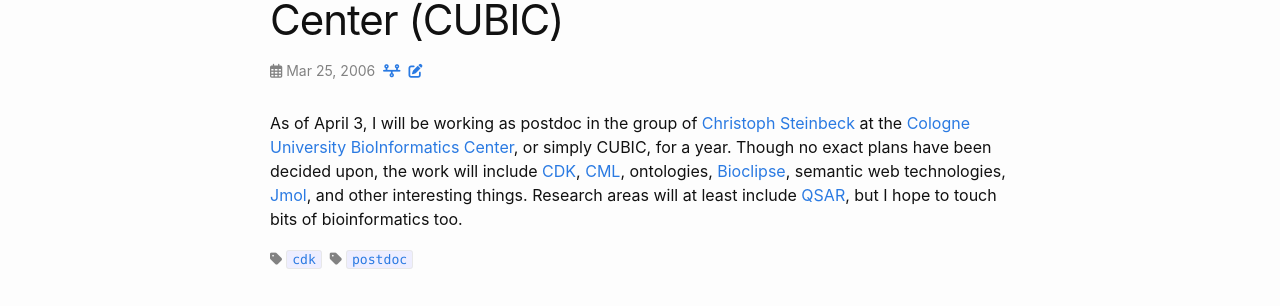
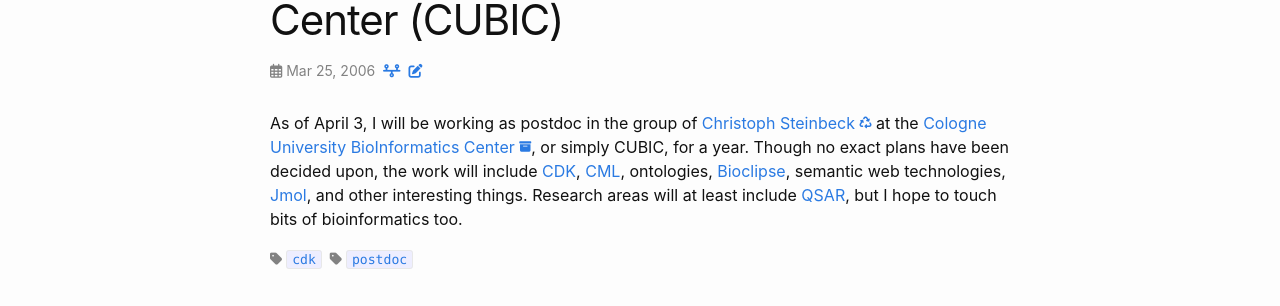
Before and after one commit to egonw/blog2, a Jekyll site: the page built from _posts/2006-03-25-cologne-university-bioinformatics.markdown, in a window 1280 px wide. Shown: the part 144-450 px from the top of the page. Built offline with Jekyll 4.4.1, drawn with Linux system fonts in a browser that asks for light colours.

Commit message:
Fixed two links

```diff
--- a/_posts/2006-03-25-cologne-university-bioinformatics.markdown
+++ b/_posts/2006-03-25-cologne-university-bioinformatics.markdown
@@ -7,9 +7,9 @@ tags: cdk postdoc
 ---
 
 As of April 3, I will be working as postdoc in the group of
-[Christoph Steinbeck](http://almost.cubic.uni-koeln.de/jrg/) at the
-[Cologne University BioInformatics Center](http://www.cubic.uni-koeln.de/), or simply CUBIC, for a year.
-Though no exact plans have been decided upon, the work will include [CDK](http://cdk.sf.net/),
+[Christoph Steinbeck <i class="fa-solid fa-recycle fa-xs"></i>](https://orcid.org/0000-0001-6966-0814) at the
+[Cologne University BioInformatics Center <i class="fa-solid fa-box-archive fa-xs"></i>](http://web.archive.org/web/20090614125847if_/http://www.cubic.uni-koeln.de:80/),
+or simply CUBIC, for a year. Though no exact plans have been decided upon, the work will include [CDK](http://cdk.sf.net/),
 [CML](http://www.xml-cml.org/), ontologies, [Bioclipse](http://www.bioclipse.net/), semantic web
 technologies, [Jmol](http://www.jmol.org/), and other interesting things. Research areas will at least
 include [QSAR](http://qsar.sf.net/), but I hope to touch bits of bioinformatics too.
```
